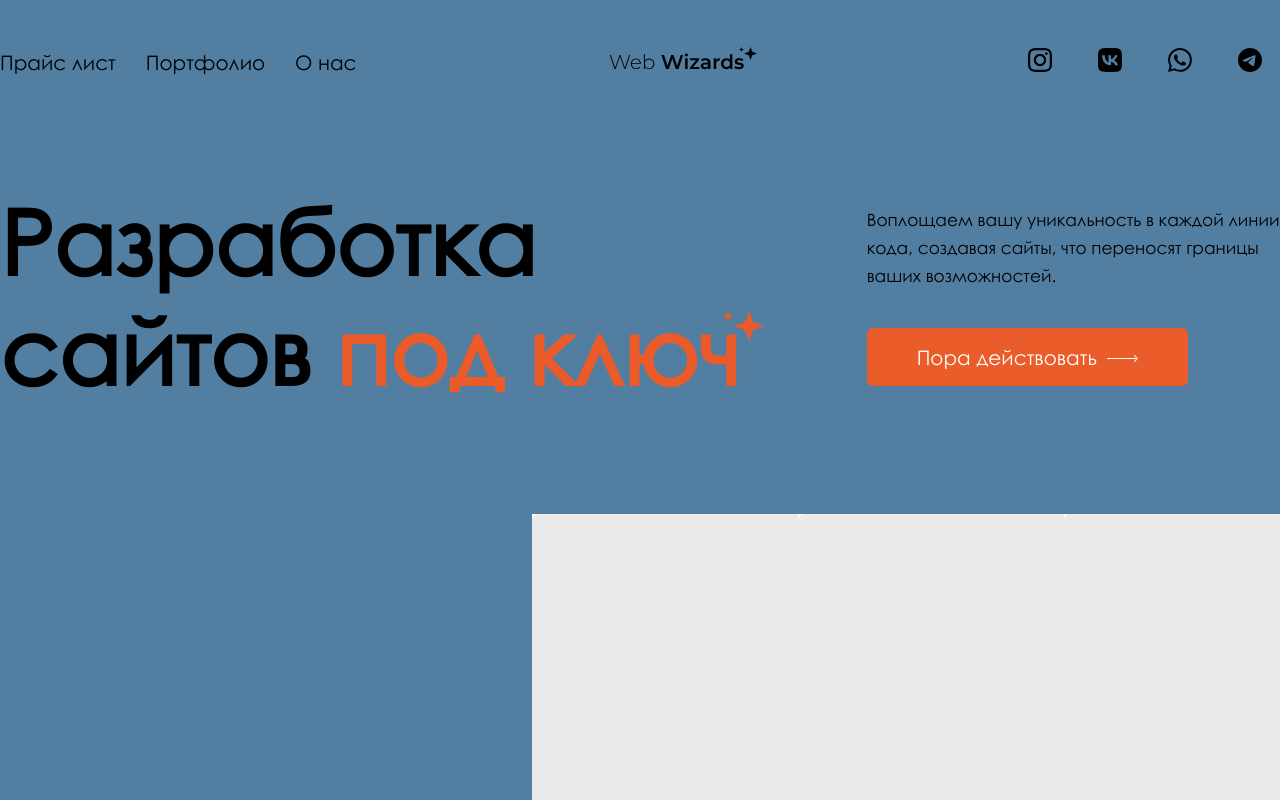
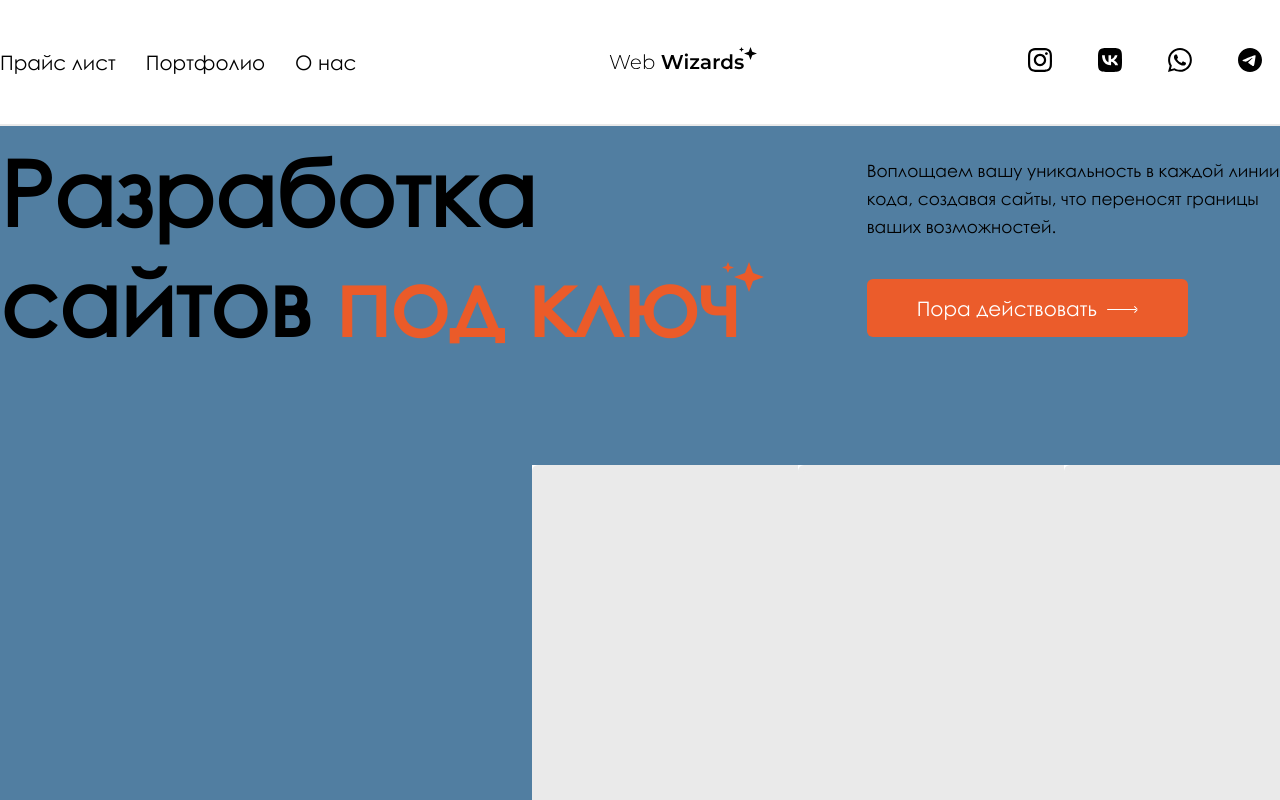
Before and after one commit to vanekh-abramov/web-studio, a React (Create React App) app: page / in a window 1280 px wide. Built offline with nearby package versions, Linux system fonts and the light colour scheme.

Commit message:
feat: fix header

```diff
--- a/src/app/App.module.scss
+++ b/src/app/App.module.scss
@@ -1,5 +1,5 @@
 .wrapper {
-  margin: 0 auto;
+  margin: 75px auto;
   font-family: "Century Gothic", serif;
   max-width: 1320px;
   width: 100%;
--- a/src/components/header/Header.module.scss
+++ b/src/components/header/Header.module.scss
@@ -1,8 +1,15 @@
 .header {
+  z-index: 2;
+  position: fixed;
+  top: 0;
+  left: 0;
+  right: 0;
   display: flex;
   justify-content: space-between;
   align-items: center;
   padding: 30px 0;
+  background-color: #fff;
+  border-bottom: 2px solid #eaeaea;
 
   .menuList {
     display: flex;
--- a/src/pages/home/Home.module.scss
+++ b/src/pages/home/Home.module.scss
@@ -1,32 +1,34 @@
-.mainTop{
+.home {
+  .mainTop {
     display: flex;
     justify-content: space-between;
     padding: 62px 0 108px 0;
-  .mainTitle{
+    .mainTitle {
       flex: 2;
       font-size: 90px;
       line-height: 110px;
-    .orangeTxt{
+      .orangeTxt {
         position: relative;
         color: rgb(235, 91, 41);
-      &::after{
-        content: url('../../../public/img/icons/starsMainTitle.svg');
+        &::after {
+          content: url("../../../public/img/icons/starsMainTitle.svg");
           position: absolute;
           bottom: 45px;
           right: -25px;
         }
       }
     }
-  .mainDescr{
+    .mainDescr {
       padding: 20px 0 20px 40px;
       flex: 1;
       display: flex;
       flex-direction: column;
       justify-content: space-between;
       align-items: flex-start;
-    .descrTxt{
+      .descrTxt {
         font-size: 17px;
         line-height: 28px;
       }
     }
   }
+}
```
Also changed, not shown: src/app/App.js (+5 -5 lines), 1 other file (tests, documents, lock files or other folders). Lines whose indentation alone changed are shown as unchanged.
